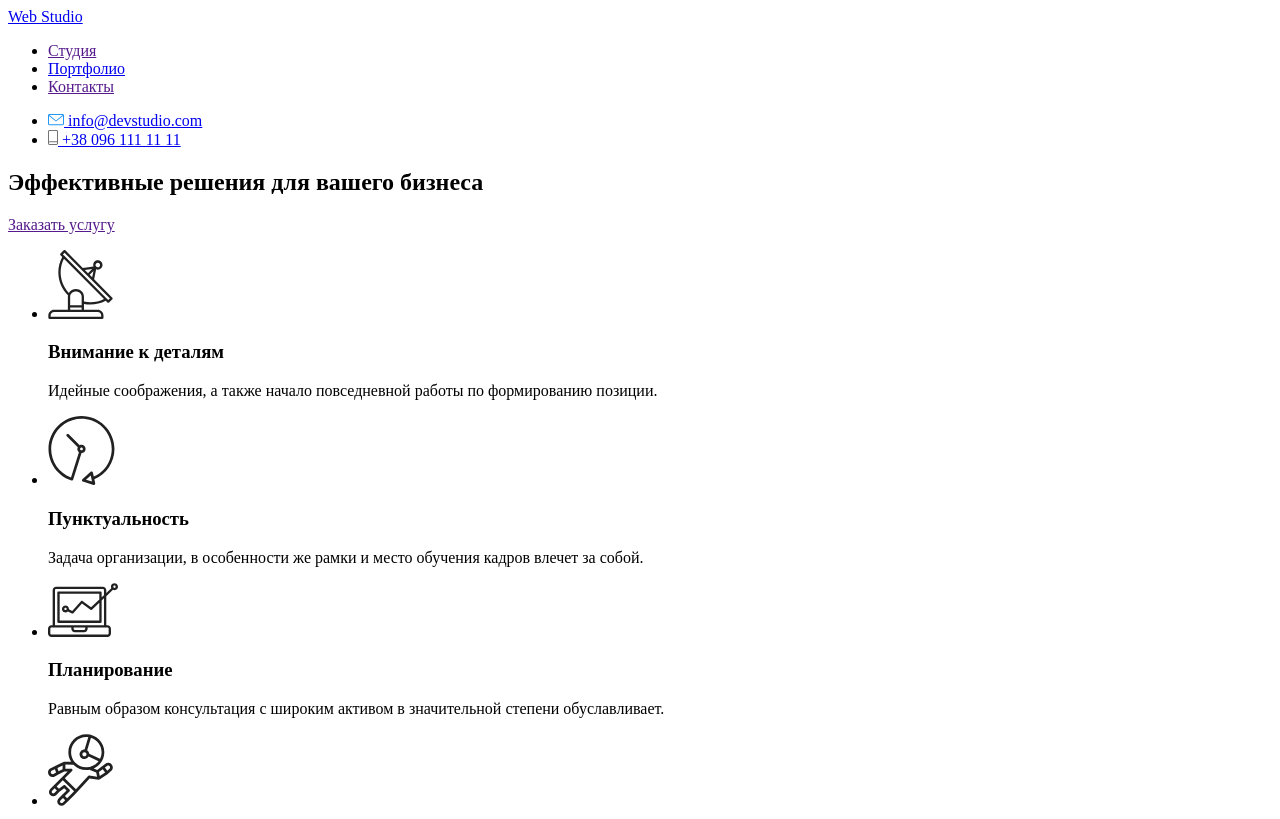
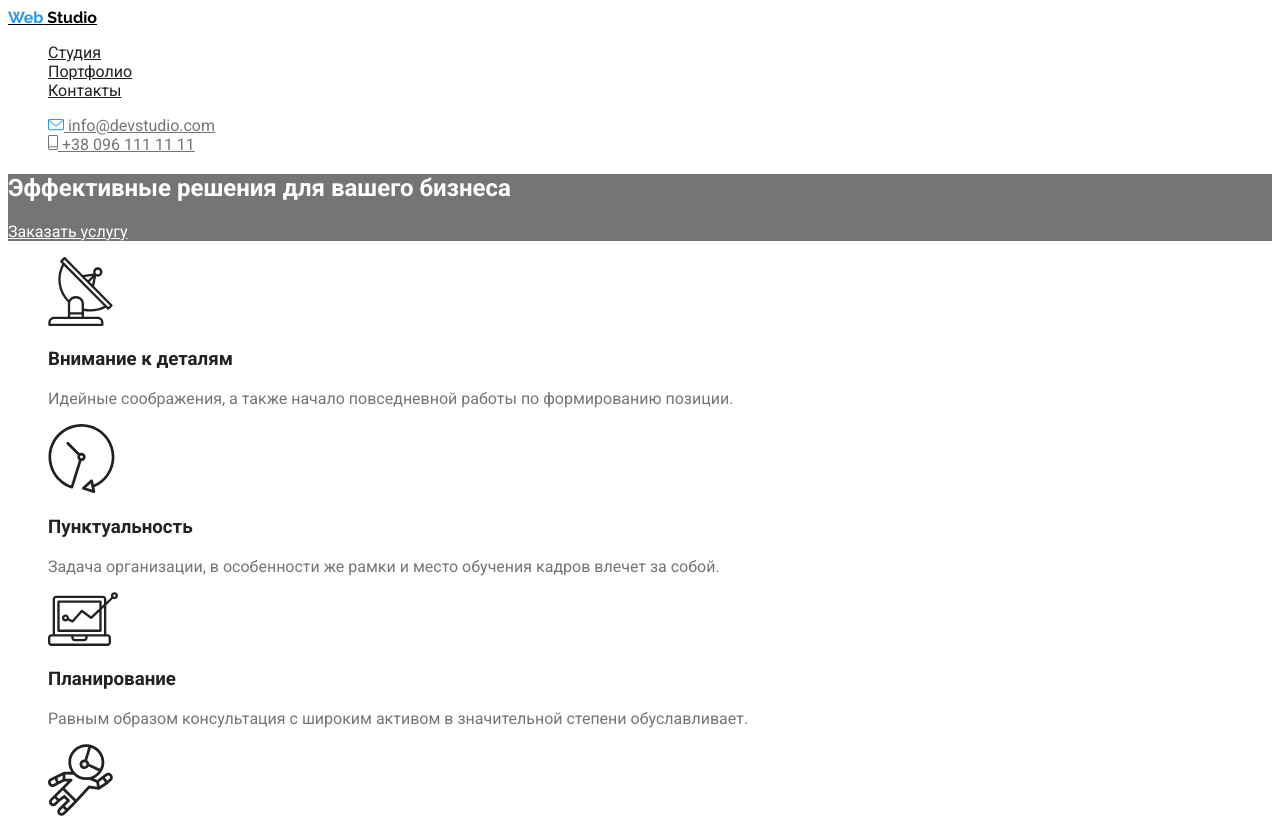
Before and after one commit to Yevheniia123/goit-markup-hw-02, a plain HTML site: page index.html in a window 1280 px wide. Shown: the top 819 px of the page. Drawn offline with Linux system fonts and the light colour scheme.

Commit message:
сохраняет первую часть css

```diff
--- a/css/styles.css
+++ b/css/styles.css
@@ -0,0 +1,84 @@
+:root {
+    --primary-text-color: #757575;
+    --title-text-color: #212121;
+    --accent-collor: #2196F3;
+}
+
+/* цвет основного текста #757575 */
+/* вторичный цвет текста #212121 */
+/* цвет текста для футер-адрес rgba(255, 255, 255, 0.6 */
+/* цвет фона вторичный #F5F4FA */
+/* белый #FFFFFF */
+/* черный #000000 */
+/* акцент #2196F3 */
+
+
+
+body {
+    font-family: Roboto, sans-serif;
+    background-color: #FFFFFF;
+    color: var(--primary-text-color);
+}
+
+ul {
+    list-style: none;
+}
+
+/* шапка */
+.logo {
+    color: #000000;
+    font-family: Raleway;
+}
+.logo:hover {
+    color: var(--accent-collor);
+}
+.logo:focus {
+    color: var(--accent-collor);
+}
+.web {
+    color: var(--accent-collor);
+}
+
+/* site nav */
+.site-nav a {
+    color: var(--title-text-color);
+}
+.site-nav a:hover,
+.site-nav a:focus {
+    color: var(--accent-collor);
+}
+
+/* contacts */
+.contacts a {
+    color: var(--primary-text-color);
+}
+.contacts a:hover,
+.contacts a:focus {
+    color: var(--accent-collor);
+}
+
+/* hero */
+.hero {
+    background-color: var(--primary-text-color);
+}
+.hero-title {
+    color:  #FFFFFF;
+}
+.hero a {
+    color: #FFFFFF;
+}
+
+/* title */
+.section-title {
+    color: var(--title-text-color);
+}
+
+/* features */
+.features .title {
+    color: var(--title-text-color);
+}
+
+/* command */
+.command {
+    background-color: #F5F4FA;
+}
--- a/index.html
+++ b/index.html
@@ -4,16 +4,18 @@
     <meta charset="UTF-8">
     <meta name="viewport" content="width=device-width, initial-scale=1.0">
     <title>Web Studio</title>
+    <link href="https://fonts.googleapis.com/css2?family=Raleway:wght@700&family=Roboto:wght@400;500;700;900&display=swap" rel="stylesheet">
+    <link rel="stylesheet" href="./css/styles.css">
 </head>
 <body>
     <!--Шапка-->
     <header>
         <nav>
-            <a href="./index.html">
-                Web Studio
+            <a href="./index.html" class="logo">
+                <span class="web">Web</span> Studio
             </a>
 
-            <ul>
+            <ul class="site-nav">
                 <li>
                     <a href="">Студия</a>
                 </li>
@@ -26,7 +28,7 @@
             </ul>
         </nav>
 
-            <ul>
+            <ul class="contacts">
                 <li>
                     <a href="mailto:info@devstudio.com">
                         <img src="./images/envelope2(hover).svg" alt="">
@@ -43,21 +45,21 @@
     </header>
     <main>
         <!--Блок герой-->
-        <section>
-            <h1>
+        <section class="hero">
+            <h1 class="hero-title">
                 Эффективные решения для вашего бизнеса
             </h1>
             <a href="">Заказать услугу</a>
         </section>
 
         <!--Особенности-->
-        <section>
+        <section class="section">
         <h2 hidden>Особенности</h2>
 
-        <ul>
+        <ul class="features">
             <li>
                 <img src="./images/vector.svg" alt="" width="65">
-                <h3>Внимание к деталям</h3>
+                <h3 class="title">Внимание к деталям</h3>
                 <p>Идейные соображения, а также начало повседневной
                     работы по формированию позиции.
                 </p>
@@ -65,7 +67,7 @@
 
             <li>
                 <img src="./images/vector2.svg" alt="" width="67">
-                <h3>Пунктуальность</h3>
+                <h3 class="title">Пунктуальность</h3>
                 <p>
                     Задача организации, в особенности же рамки
                     и место обучения кадров влечет за собой.
@@ -74,7 +76,7 @@
 
             <li>
                 <img src="./images/vector3.svg" alt="" width="70">
-                <h3>Планирование</h3>
+                <h3 class="title">Планирование</h3>
                 <p>Равным образом консультация с широким
                     активом в значительной степени обуславливает.
                 </p>
@@ -82,7 +84,7 @@
 
             <li>
                 <img src="./images/vector4.svg" alt="" width="65">
-                <h3>Современные технологии</h3>
+                <h3 class="title">Современные технологии</h3>
                 <p>Значимость этих проблем настолько очевидна,
                     что реализация плановых заданий.
                 </p>
@@ -91,8 +93,8 @@
         </section>
 
         <!--Направления работы-->
-        <section>
-        <h2>Чем мы занимаемся</h2>
+        <section class="section">
+        <h2 class="section-title">Чем мы занимаемся</h2>
 
         <ul>
             <li>
@@ -121,8 +123,8 @@
         </section>
 
         <!--Команда-->
-        <section>
-         <h2>Наша команда</h2>
+        <section class="section command">
+         <h2 class="section-title">Наша команда</h2>
 
          <ul>
             <li>
@@ -217,8 +219,8 @@
         </section>
 
         <!--Постоянные клиенты-->
-        <section>
-           <h2>Постоянные клиенты</h2>
+        <section class="section">
+           <h2 class="section-title">Постоянные клиенты</h2>
             <ul>
                 <li>
                     <a href="" aria-label=""></a>
@@ -244,8 +246,8 @@
 
     <!--Футер-->
     <footer>
-        <a href="./index.html">
-            Web Studio
+        <a href="./index.html" class="logo">
+            <span class="web">Web</span> Studio
         </a>
         <address>
             г. Киев, пр-т Леси Украинки, 26
```
Also changed, not shown: portfolio.html (+8 -6 lines).
